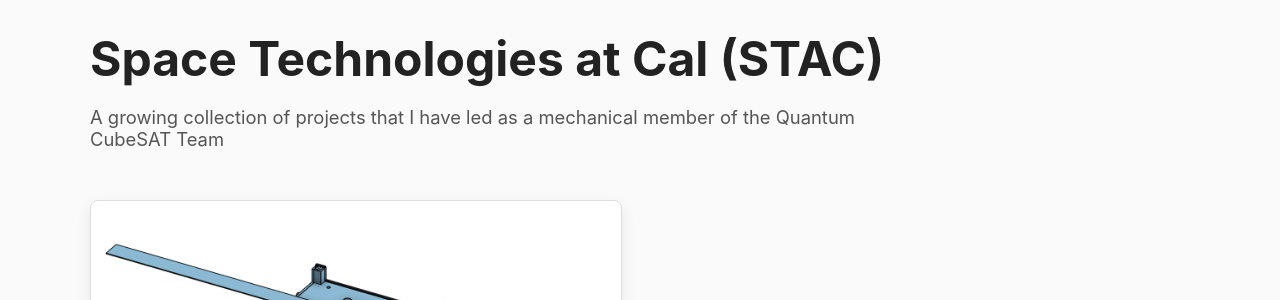
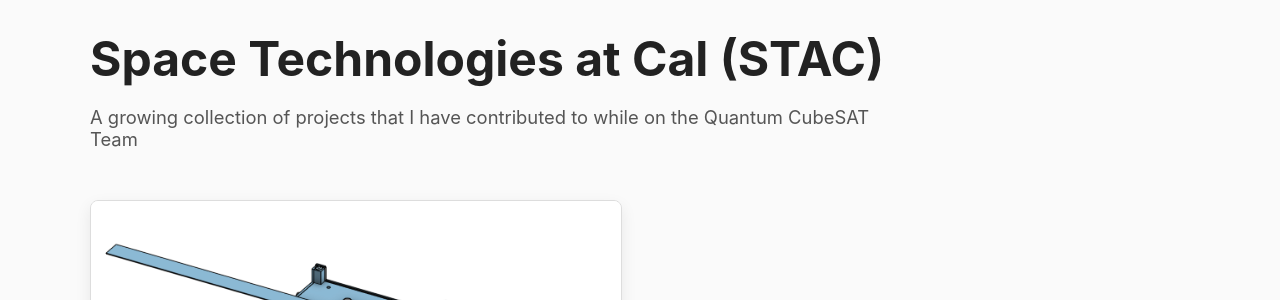
Before and after one commit to henrymarsom/henrymarsom.github.io, a Jekyll site: the page built from projects/STAC.md, in a window 1280 px wide. Shown: the part 122-422 px from the top of the page. Built offline with Jekyll 4.4.1, drawn with Linux system fonts in a browser that asks for light colours.

Commit message:
Update STAC.md

```diff
--- a/projects/STAC.md
+++ b/projects/STAC.md
@@ -9,7 +9,7 @@ permalink: /projects/STAC/
 
   <h1 class="project-detail-title">Space Technologies at Cal (STAC)</h1>
   <p class="project-detail-subtitle">
-    A growing collection of projects that I have led as a mechanical member of the Quantum CubeSAT Team
+    A growing collection of projects that I have contributed to while on the Quantum CubeSAT Team
   </p>
 
   <!-- Section 1 -->
```
